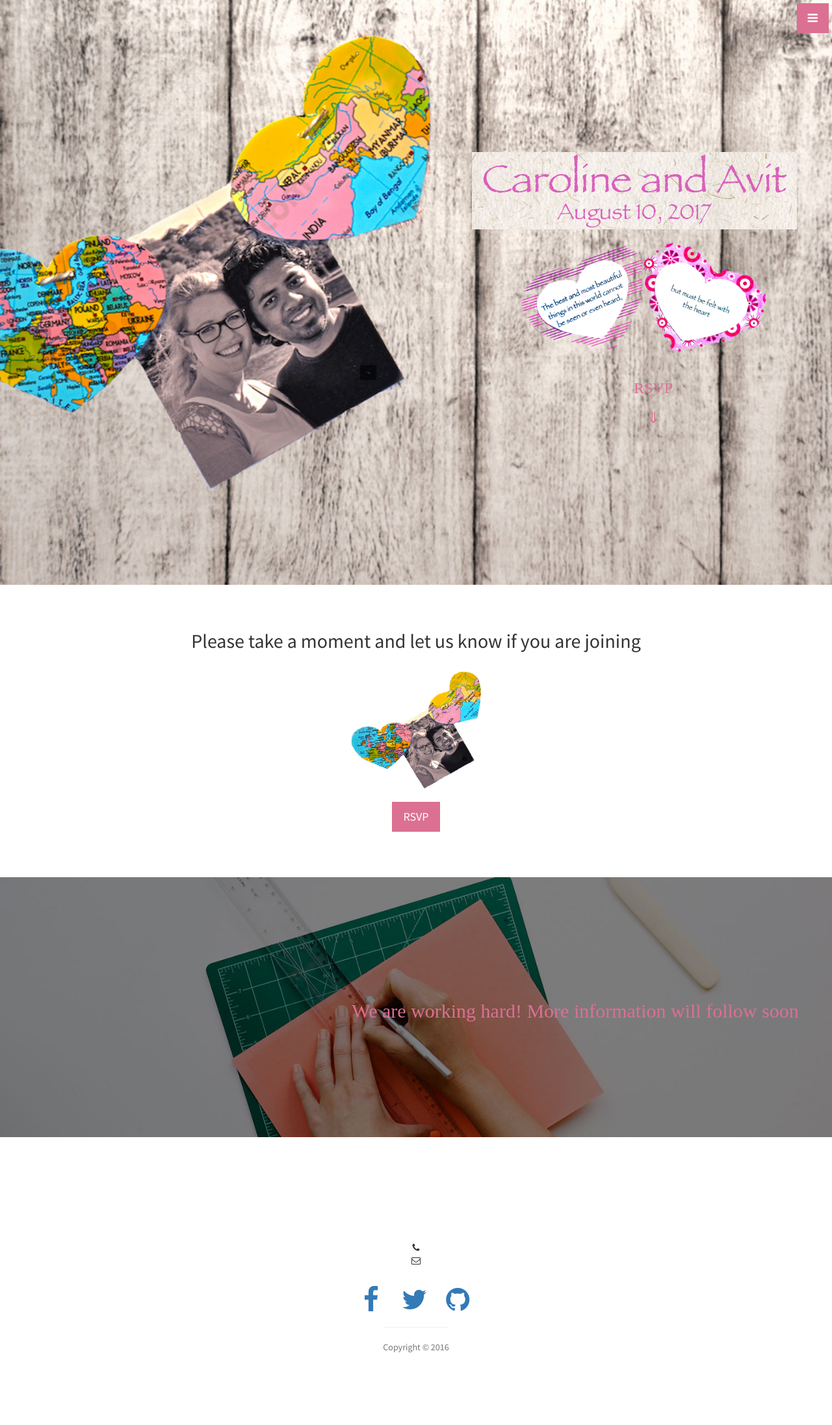
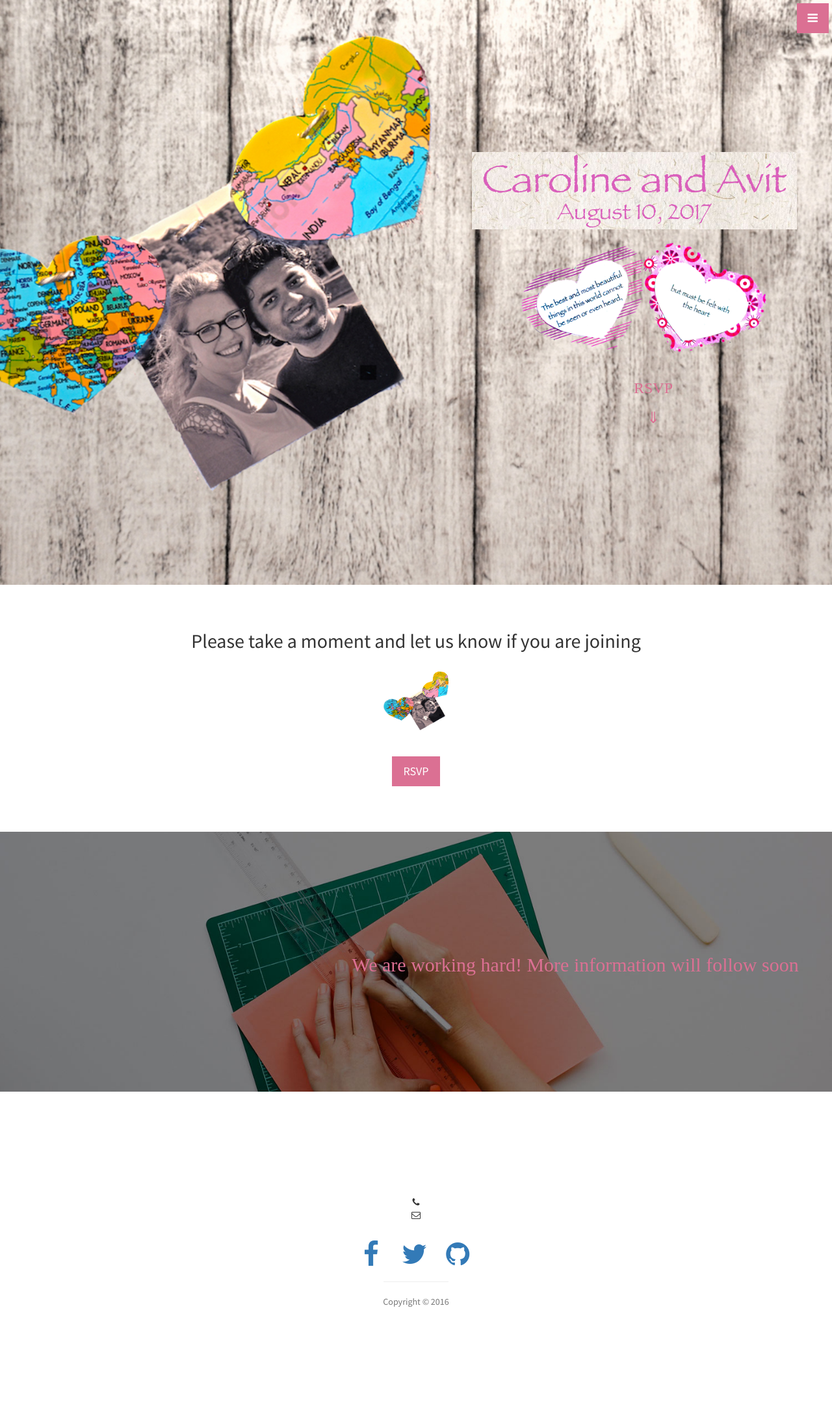
Before and after one commit to MonchiLin/carowedavit.github.io, a Jekyll site: the page built from index.html, in a window 1280 px wide. Shown: the whole page at 65% size. Built offline with Jekyll 4.4.1, drawn with Linux system fonts in a browser that asks for light colours; after the commit the page ends 2123 px from its top, so only the background shows below that.

Commit message:
rsvp updated

```diff
--- a/_includes/about.html
+++ b/_includes/about.html
@@ -4,7 +4,8 @@
       <div class="col-lg-12 text-center">
         <h2>Please take a moment and let us know if you are joining</h2>
         <br>
-        <p class="lead"><img src="img/rsvp_pic.jpg" alt="rsvp pic" style="width:200px;"></p>
+        <p class="lead"><img src="img/rsvp_pic.jpg" alt="rsvp pic" style="width:100px;"></p>
+        <br>
          <p class="lead"><a href="https://goo.gl/forms/iEj8wnxN023Kj9OZ2" target="_parent" class="btn btn-dark btn-lg">RSVP</a></p>
       </div>
     </div>
```
